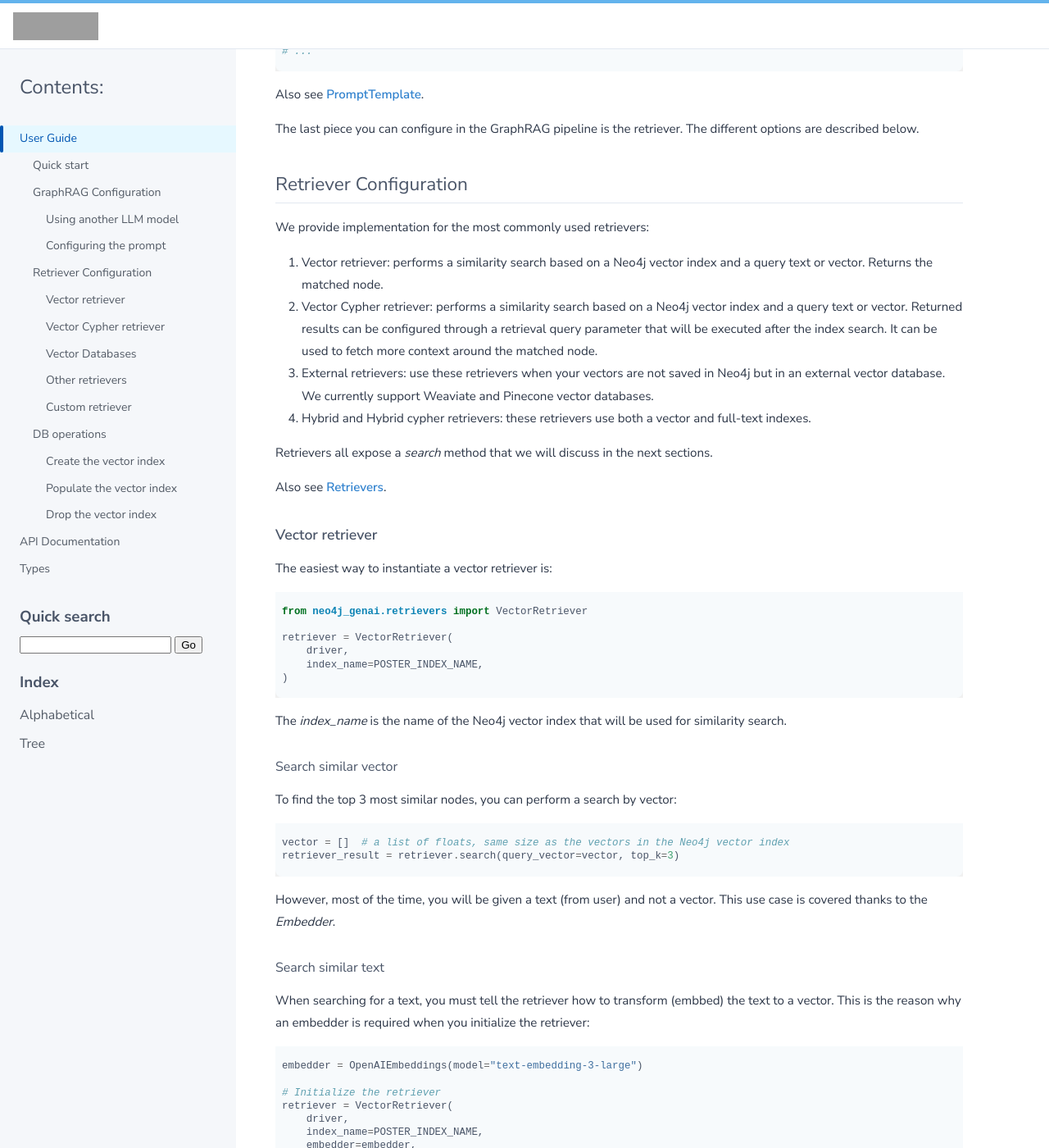
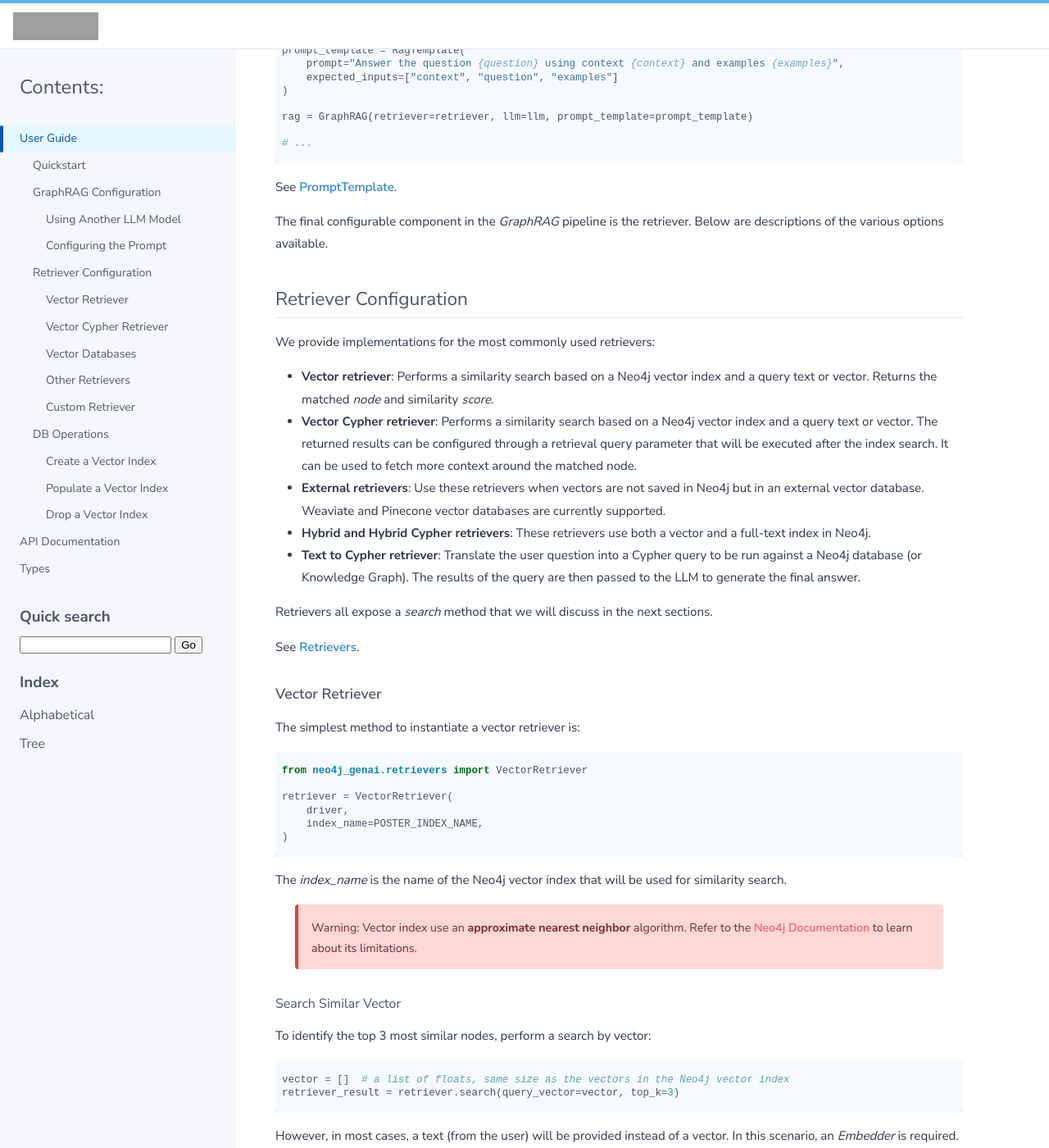
Before and after one commit to neo4j/neo4j-graphrag-python, a Sphinx documentation site: the page built from docs/source/user_guide.rst, in a window 1280 px wide and 1400 px high, scrolled down 2675 px. Shown: the whole window at 82% size. Built offline with Sphinx 7.4.7, drawn with Linux system fonts in a browser that asks for light colours; some web fonts are replaced; some of the changed text lies outside the part shown; grey boxes are pictures that could not be loaded.

Commit message:
Improved wording, added missing docstring

```diff
--- a/docs/source/api.rst
+++ b/docs/source/api.rst
@@ -107,6 +107,7 @@ PromptTemplate
 .. autoclass:: neo4j_genai.generation.prompts.PromptTemplate
     :members:
 
+.. _database-interaction-section:
 
 ********************
 Database Interaction
@@ -115,6 +116,8 @@ Database Interaction
 .. _create-vector-index:
 
 .. autofunction:: neo4j_genai.indexes.create_vector_index
+
+.. _create-fulltext-index:
 
 .. autofunction:: neo4j_genai.indexes.create_fulltext_index
 
--- a/docs/source/user_guide.rst
+++ b/docs/source/user_guide.rst
@@ -3,20 +3,19 @@
 User Guide
 #################
 
-This guide help you getting started with the Neo4j GenAI Python package,
-and explain how to configure it to meet your requirements.
+This guide provides a starting point for using the Neo4j GenAI Python package
+and configuring it according to specific requirements.
 
 
 ************
-Quick start
+Quickstart
 ************
 
-In order to perform a GraphRAG query using the neo4j-genai package, you need to
-instantiate a few components:
+To perform a GraphRAG query using the `neo4j-genai` package, a few components are needed:
 
-1. A neo4j driver: used to query your Neo4j database
-2. A Retriever: the neo4j-genai package provides some implementations (see ???) and lets you write your own if none of the provided implementations matches your needs (see ???)
-3. An LLM: in order to generate the answer, we need to call an LLM model. The neo4j-genai package currently only provides implementation for the OpenAI LLMs, but our interface is compatible with LangChain.
+1. A Neo4j driver: used to query your Neo4j database.
+2. A Retriever: the `neo4j-genai` package provides some implementations (see the :ref:`dedicated section <retriever-configuration>`) and lets you write your own if none of the provided implementations matches your needs (see :ref:`how to write a custom retriever <custom-retriever>`).
+3. An LLM: to generate the answer, we need to call an LLM model. The neo4j-genai package currently only provides implementation for the OpenAI LLMs, but its interface is compatible with LangChain and let developers write their own interface if needed.
 
 In practice, it's done with only a few lines of code:
 
@@ -57,28 +56,30 @@ In practice, it's done with only a few lines of code:
     print(response.answer)
 
 
-Let's dig into more details and learn how we can customize this code.
+The following sections provide more details about how to customize this code.
 
 ******************************
 GraphRAG Configuration
 ******************************
 
-Using another LLM model
+Each component can be configured individually: the LLM and the prompt.
+
+Using Another LLM Model
 ========================
 
-If you do not wish to use OpenAI, you have two available options:
+If OpenAI can not be used, there are two available alternatives:
 
-1. Use any LangChain chat model
-2. Implement your own interface
+1. Utilize any LangChain chat model.
+2. Implement a custom interface.
 
 Both options are illustrated below, using a local Ollama model as an example.
 
-Using a model from LangChain
+
+Using a Model from LangChain
 -----------------------------
 
-The LangChain python package contains implementations for many different LLMs
-and providers. Their interface is compatible with our GraphRAG interface, so you
-can use them easily:
+The LangChain Python package contains implementations for various LLMs and providers.
+Its interface is compatible with our `GraphRAG` interface, facilitating integration:
 
 .. code:: python
 
@@ -94,11 +95,15 @@ can use them easily:
     print(response.answer)
 
 
-Using a custom model
+It is however not mandatory to use LangChain. The alternative is to implement
+a custom model.
+
+Using a Custom Model
 -----------------------------
 
-If you do not wish to use LangChain, you can create your own LLM class by subclassing
-the LLMInterface. Here is an example using the Python ollama client:
+To avoid LangChain, developers can create a custom LLM class by subclassing
+the `LLMInterface`. Here's an example using the Python Ollama client:
+
 
 .. code:: python
 
@@ -127,17 +132,16 @@ the LLMInterface. Here is an example using the Python ollama client:
     response = rag.search(query_text=query_text, retriever_config={"top_k": 5})
     print(response.answer)
 
-Also see :ref:`llminterface`.
+See :ref:`llminterface`.
 
 
-Configuring the prompt
+Configuring the Prompt
 ========================
 
-Prompt are managed through `PromptTemplate` classes. More
-specifically, the `GraphRAG` pipeline uses a `RagTemplate` with
-a default prompt. You can use another prompt by subclassing
-the `RagTemplate` class and passing it to the `GraphRAG` pipeline
-object during initialization:
+Prompts are managed through `PromptTemplate` classes. Specifically, the `GraphRAG` pipeline
+utilizes a `RagTemplate` with a default prompt that can be accessed through
+`rag.prompt_template.template`. To use a different prompt, subclass the `RagTemplate`
+class and pass it to the `GraphRAG` pipeline object during initialization:
 
 .. code:: python
 
@@ -156,32 +160,34 @@ object during initialization:
     # ...
 
 
-Also see :ref:`prompttemplate`.
+See :ref:`prompttemplate`.
 
 
-The last piece you can configure in the GraphRAG pipeline is the retriever. The different options
-are described below.
+The final configurable component in the `GraphRAG` pipeline is the retriever.
+Below are descriptions of the various options available.
 
+.. _retriever-configuration:
 
 ************************
 Retriever Configuration
 ************************
 
-We provide implementation for the most commonly used retrievers:
+We provide implementations for the most commonly used retrievers:
 
-1. Vector retriever: performs a similarity search based on a Neo4j vector index and a query text or vector. Returns the matched node.
-2. Vector Cypher retriever: performs a similarity search based on a Neo4j vector index and a query text or vector. Returned results can be configured through a retrieval query parameter that will be executed after the index search. It can be used to fetch more context around the matched node.
-3. External retrievers: use these retrievers when your vectors are not saved in Neo4j but in an external vector database. We currently support Weaviate and Pinecone vector databases.
-4. Hybrid and Hybrid cypher retrievers: these retrievers use both a vector and full-text indexes.
+- **Vector retriever**: Performs a similarity search based on a Neo4j vector index and a query text or vector. Returns the matched `node` and similarity `score`.
+- **Vector Cypher retriever**: Performs a similarity search based on a Neo4j vector index and a query text or vector. The returned results can be configured through a retrieval query parameter that will be executed after the index search. It can be used to fetch more context around the matched node.
+- **External retrievers**: Use these retrievers when vectors are not saved in Neo4j but in an external vector database. Weaviate and Pinecone vector databases are currently supported.
+- **Hybrid and Hybrid Cypher retrievers**: These retrievers use both a vector and a full-text index in Neo4j.
+- **Text to Cypher retriever**: Translate the user question into a Cypher query to be run against a Neo4j database (or Knowledge Graph). The results of the query are then passed to the LLM to generate the final answer.
 
 Retrievers all expose a `search` method that we will discuss in the next sections.
 
-Also see :ref:`retrievers`.
+See :ref:`retrievers`.
 
-Vector retriever
+Vector Retriever
 ===================
 
-The easiest way to instantiate a vector retriever is:
+The simplest method to instantiate a vector retriever is:
 
 .. code:: python
 
@@ -195,24 +201,30 @@ The easiest way to instantiate a vector retriever is:
 The `index_name` is the name of the Neo4j vector index that will be used for similarity search.
 
 
-Search similar vector
+.. warning::
+
+    Vector index use an **approximate nearest neighbor** algorithm.
+    Refer to the `Neo4j Documentation <https://neo4j.com/docs/cypher-manual/current/indexes/semantic-indexes/vector-indexes/#_limitiations_and_known_issues>`_ to learn about its limitations.
+
+
+Search Similar Vector
 -----------------------------
 
-To find the top 3 most similar nodes, you can perform a search by vector:
+To identify the top 3 most similar nodes, perform a search by vector:
 
 .. code:: python
 
     vector = []  # a list of floats, same size as the vectors in the Neo4j vector index
     retriever_result = retriever.search(query_vector=vector, top_k=3)
 
-However, most of the time, you will be given a text (from user) and not a vector. This
-use case is covered thanks to the `Embedder`.
+However, in most cases, a text (from the user) will be provided instead of a vector.
+In this scenario, an `Embedder` is required.
 
-Search similar text
+Search Similar Text
 -----------------------------
 
-When searching for a text, you must tell the retriever how to transform (embbed) the text
-to a vector. This is the reason why an embedder is required when you initialize the retriever:
+When searching for a text, specifying how the retriever transforms (embeds) the text
+into a vector is required. Therefore, the retriever requires knowledge of an embedder:
 
 .. code:: python
 
@@ -232,9 +244,9 @@ to a vector. This is the reason why an embedder is required when you initialize
 Embedders
 -----------------------------
 
-Currently, we support two embedders: `OpenAIEmbeddings` and `SentenceTransformerEmbeddings`.
+Currently, this package supports two embedders: `OpenAIEmbeddings` and `SentenceTransformerEmbeddings`.
 
-The OpenAIEmbedder was illustrated above. Here is how to use the `SentenceTransformerEmbeddings`:
+The `OpenAIEmbedder` was illustrated previously. Here is how to use the `SentenceTransformerEmbeddings`:
 
 .. code:: python
 
@@ -242,9 +254,8 @@ The OpenAIEmbedder was illustrated above. Here is how to use the `SentenceTransf
 
     embedder = SentenceTransformerEmbeddings(model="all-MiniLM-L6-v2")  # Note: this is the default model
 
-
-If you want to use another embedder, you can create your own custom embedder. For instance,
-this is an implementation of an embedder that would return only random numbers:
+If another embedder is desired, a custom embedder can be created. For example, consider
+the following implementation of an embedder that generates random numbers:
 
 .. warning::
     Do not use it in your application :)
@@ -274,12 +285,12 @@ this is an implementation of an embedder that would return only random numbers:
     vector = embedder.embed_query("some text")
 
 
-Other vector retriever configuration
+Other Vector Retriever Configuration
 ----------------------------------------
 
-Often, you won't be interested in all node properties, only a few of them will be
-relevant to be added to the context in the LLM prompt. You can configure the properties
-to be returned using the `return_properties` parameter:
+Often, not all node properties are pertinent for the RAG context; only a selected few are relevant
+for inclusion in the LLM prompt context. You can specify which properties to return
+using the `return_properties` parameter:
 
 .. code:: python
 
@@ -293,12 +304,19 @@ to be returned using the `return_properties` parameter:
     )
 
 
-Use pre-filters
+Pre-Filters
 -----------------------------
 
-When performing a similarity search, you may have constraints that you want to apply.
-For instance, you may want to filter out movies released before 2000. This can be
-achieved by specifying `filters`
+When performing a similarity search, one may have constraints to apply.
+For instance, filtering out movies released before 2000. This can be achieved
+using `filters`.
+
+.. note::
+
+    Filters are implemented for all retrievers except the Hybrid retrievers.
+    The documentation below is not valid for external retrievers, which use
+    their own filter syntax (see :ref:`vector-databases-section`).
+
 
 .. code:: python
 
@@ -318,10 +336,11 @@ achieved by specifying `filters`
     query_text = "How do I do similarity search in Neo4j?"
     retriever_result = retriever.search(query_text=query_text, filters=filters)
 
-.. note::
+.. warning::
 
-    Filters are implemented for all retrievers except the Hybrid retrievers.
-
+    When using filters, the similarity search bypasses the vector index and instead utilizes
+    an exact match algorithm
+    Ensure that the pre-filtering is stringent enough to prevent query overload.
 
 The currently supported operators are:
 
@@ -362,25 +381,26 @@ Here are example of valid filters and their meaning:
      - toLower(title) CONTAINS "The Matrix"
 
 
-Also see :ref:`vectorretriever`.
+See also:ref:`vectorretriever`.
 
 
-Vector Cypher retriever
+Vector Cypher Retriever
 =======================
 
-The `VectorCypherRetriever` lets you take full advantage of the graph nature of Neo4j, by enhancing the
-context with graph traversal.
+The `VectorCypherRetriever` allows full utilization of Neo4j's graph nature by
+enhancing context through graph traversal.
 
-Retrieval query
+Retrieval Query
 -----------------------------
 
-To write the retrieval query, you must know that two variables are available in the query scope:
+When crafting the retrieval query, it's important to note two available variables
+are in the query scope:
 
-- `node`: the node returned by the vector index search
-- `score`: the similarity score
+- `node`: represents the node retrieved from the vector index search.
+- `score`: denotes the similarity score.
 
-Assuming we are using a graph of movies with actors the vector index is on some movie
-properties, we can write the following retrieval query:
+For instance, in a movie graph with actors where the vector index pertains to
+certain movie properties, the retrieval query can be structured as follows:
 
 .. code:: python
 
@@ -391,19 +411,19 @@ properties, we can write the following retrieval query:
     )
 
 
-Format the results
+Format the Results
 -----------------------------
 
 .. warning::
 
     This API is in beta mode and will be subject to change is the future.
 
-For both readability and convenience for prompt-engineering, you have the ability to
-format the result according to your needs by providing a record_formatter function to
-the cypher retrievers. This function takes the neo4j record returned by the retrieval query
-and must return a `RetrieverResultItem` with content (str) and metadata (dict) fields.
-The content is the one that will be passed to the LLM, metadata can be used for debugging
-purposes for instance.
+For improved readability and ease in prompt-engineering, formatting the result to suit
+specific needs involves providing a `record_formatter` function to the Cypher retrievers.
+This function processes the Neo4j record from the retrieval query, returning a
+`RetrieverResultItem` with `content` (str) and `metadata` (dict) fields. The `content`
+field is used for passing data to the LLM, while `metadata` can serve debugging purposes
+and provide additional context.
 
 
 .. code:: python
@@ -435,12 +458,12 @@ Vector Databases
     the documentation of the Python client for each provider for details.
 
 
-Weaviate retrievers
+Weaviate Retrievers
 -------------------
 
 .. note::
 
-    In order to import this retriever, you must install the Weaviate Python client:
+    In order to import this retriever, the Weaviate Python client must be installed:
     `pip install weaviate-client`
 
 
@@ -462,16 +485,17 @@ Weaviate retrievers
 Internally, this retriever performs the vector search in Weaviate, finds the corresponding node by matching
 the Weaviate metadata `id_property_external` with a Neo4j `node.id_property_neo4j`, and returns the matched node.
 
-Similarly to the vector retriever, you can also use `return_properties` or `retrieval_query` parameters.
+The `return_properties` and `retrieval_query` parameters operate similarly to those in other retrievers.
 
-Also see :ref:`weaviateneo4jretriever`.
+See :ref:`weaviateneo4jretriever`.
 
-Pinecone retrievers
+
+Pinecone Retrievers
 -------------------
 
 .. note::
 
-    In order to import this retriever, you must install the Weaviate Python client:
+    In order to import this retriever, the Pinecone Python client must be installed:
     `pip install pinecone-client`
 
 
@@ -493,25 +517,120 @@ Pinecone retrievers
 Also see :ref:`pineconeneo4jretriever`.
 
 
-Other retrievers
+Other Retrievers
 ===================
 
-Hybrid and Hybrid Cypher retrievers
+Hybrid and Hybrid Cypher Retrievers
 ------------------------------------
+
+In an hybrid retriever, results are searched for in both a vector and a full-text index.
+For this reason, a full-text index must also exist in the database, and its name must
+be provided when instantiating the retriever:
+
+.. code:: python
+
+    from neo4j_genai.retrievers import HybridRetriever
+
+    INDEX_NAME = "embedding-name"
+    FULLTEXT_INDEX_NAME = "fulltext-index-name"
+
+    retriever = HybridRetriever(
+        driver,
+        INDEX_NAME,
+        FULLTEXT_INDEX_NAME,
+        embedder,
+    )
+
 
 See :ref:`hybridretriever` and :ref:`hybridcypherretriever`.
 
+Also note that there is an helper function to create a full-text index (see `the API documentation <create-fulltext-index>`_).
 
-Custom retriever
+Text2Cypher Retriever
+------------------------------------
+
+This retriever first asks an LLM to generate a Cypher query to fetch the exact
+information required to answer the question from the database. Then this query is
+executed and the resulting records are added to the context for the LLM to write
+the answer to the initial user question. The cypher-generation and answer-generation
+LLMs can be different.
+
+.. code:: python
+
+    from neo4j import GraphDatabase
+    from neo4j_genai.retrievers import Text2CypherRetriever
+    from neo4j_genai.llm import OpenAILLM
+
+    URI = "neo4j://localhost:7687"
+    AUTH = ("neo4j", "password")
+
+    # Connect to Neo4j database
+    driver = GraphDatabase.driver(URI, auth=AUTH)
+
+    # Create LLM object
+    llm = OpenAILLM(model_name="gpt-3.5-turbo-instruct")
+
+    # (Optional) Specify your own Neo4j schema
+    neo4j_schema = """
+    Node properties:
+    Person {name: STRING, born: INTEGER}
+    Movie {tagline: STRING, title: STRING, released: INTEGER}
+    Relationship properties:
+    ACTED_IN {roles: LIST}
+    REVIEWED {summary: STRING, rating: INTEGER}
+    The relationships:
+    (:Person)-[:ACTED_IN]->(:Movie)
+    (:Person)-[:DIRECTED]->(:Movie)
+    (:Person)-[:PRODUCED]->(:Movie)
+    (:Person)-[:WROTE]->(:Movie)
+    (:Person)-[:FOLLOWS]->(:Person)
+    (:Person)-[:REVIEWED]->(:Movie)
+    """
+
+    # (Optional) Provide user input/query pairs for the LLM to use as examples
+    examples = [
+        "USER INPUT: 'Which actors starred in the Matrix?' QUERY: MATCH (p:Person)-[:ACTED_IN]->(m:Movie) WHERE m.title = 'The Matrix' RETURN p.name"
+    ]
+
+    # Initialize the retriever
+    retriever = Text2CypherRetriever(
+        driver=driver,
+        llm=llm,  # type: ignore
+        neo4j_schema=neo4j_schema,
+        examples=examples,
+    )
+
+    # Generate a Cypher query using the LLM, send it to the Neo4j database, and return the results
+    query_text = "Which movies did Hugo Weaving star in?"
+    print(retriever.search(query_text=query_text))
+
+
+.. note::
+
+    Since we are not performing any similarity search (vector index), the Text2Cypher
+    retriever does not require any embedder.
+
+.. warning::
+
+    The LLM-generated query is not guaranteed to be syntactically correct. In case it can't be
+    executed, a `Text2CypherRetrievalError` is raised.
+
+
+See :ref:`text2cypherretriever`.
+
+.. _custom-retriever:
+
+Custom Retriever
 ===================
 
-If none of the above matches your needs in terms of retrieval, you can implement your own custom retriever:
+If the application requires very specific retrieval strategy, it is possible to implement
+a custom retriever using the `Retriever` interface:
 
 .. code:: python
 
     from neo4j_genai.retrievers.base import Retriever
 
-    class VectorRetriever(Retriever):
+    class MyCustomRetriever(Retriever):
         def __init__(
             self,
             driver: neo4j.Driver,
@@ -533,10 +652,12 @@ See :ref:`rawsearchresult` for a description of the returned type.
 
 
 ******************************
-DB operations
+DB Operations
 ******************************
 
-Create the vector index
+See :ref:`database-interaction-section`.
+
+Create a Vector Index
 ========================
 
 .. code:: python
@@ -564,7 +685,7 @@ Create the vector index
     )
 
 
-Populate the vector index
+Populate a Vector Index
 ==========================
 
 .. code:: python
@@ -586,12 +707,12 @@ This will update the node with `id(node)=1234` to add (or update) a `node.embedd
 This property will also be added to the vector index.
 
 
-Drop the vector index
+Drop a Vector Index
 ========================
 
 .. warning::
 
-    This operation can not be undone, use it with caution.
+    This operation is irreversible and should be used with caution.
 
 
 .. code:: python
```
Also changed, not shown: other parts of docs/source/user_guide.rst (+4 -1 lines), 1 other file.
